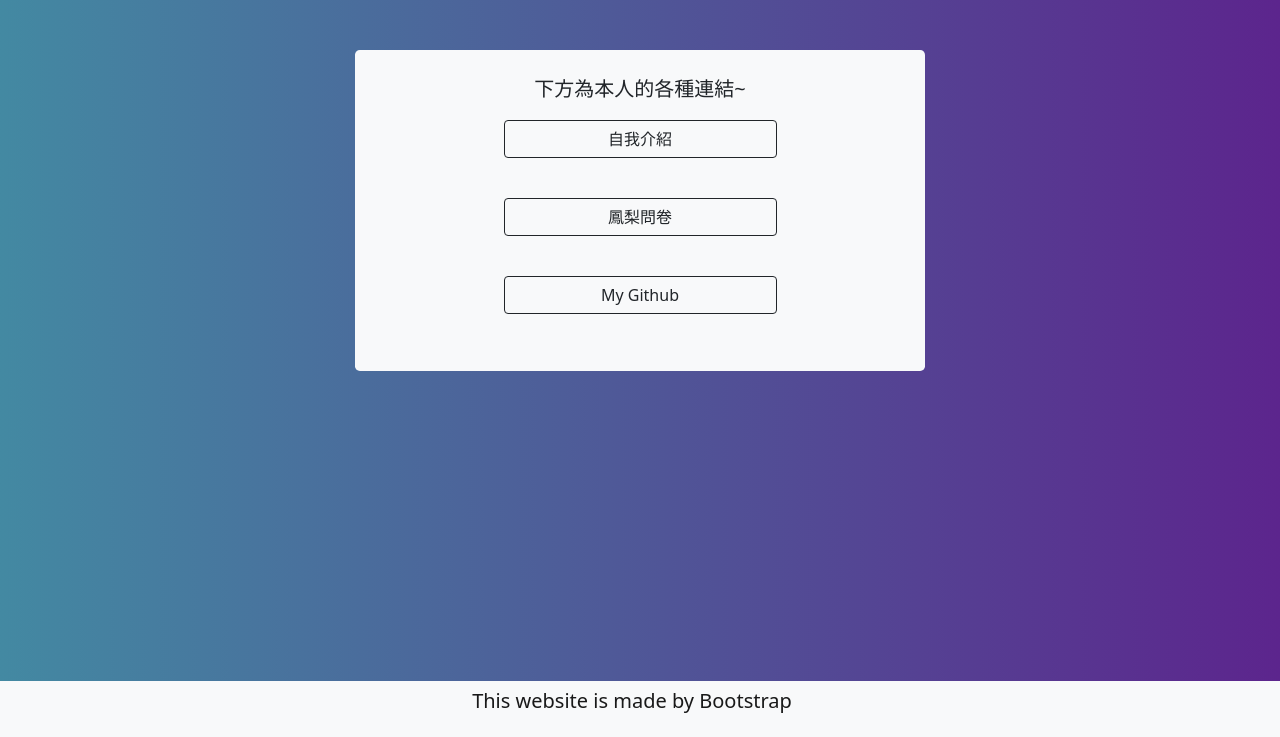
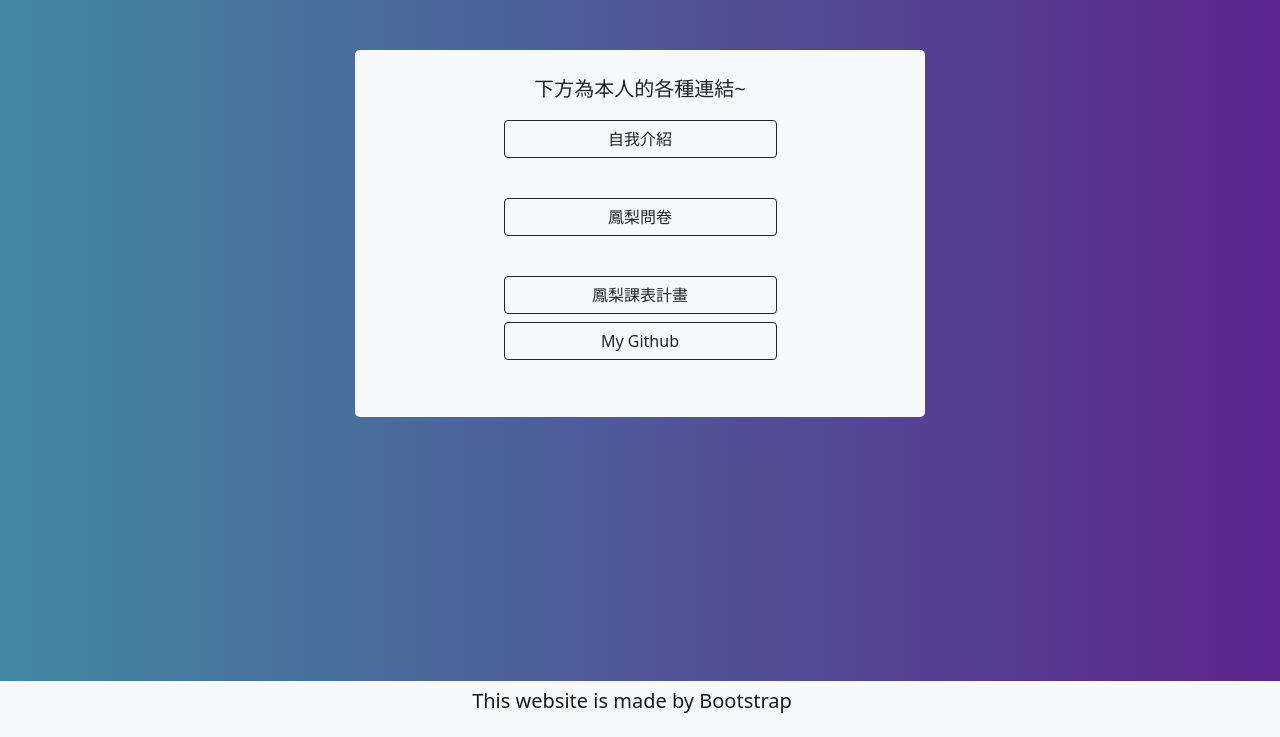
Before and after one commit to syzygy608/links_switcher, a plain HTML site: page index.html in a window 1280 px wide. Shown: the part 63-800 px from the top of the page. Drawn offline with nearby package versions, Linux system fonts and the light colour scheme.

Commit message:
Update index.html

```diff
--- a/index.html
+++ b/index.html
@@ -30,6 +30,7 @@
                         <br>
                         <button type = "button" class = "btn btn-outline-dark" onclick = "location.href = 'https://www.surveycake.com/s/dm8O3'">鳳梨問卷</button>
                         <br>
+                        <button type = "button" class = "btn btn-outline-dark" onclick = "location.href = 'https://hackmd.io/@ternence130/HkeeEf_It'">鳳梨課表計畫</button>
                         <button type = "button" class = "btn btn-outline-dark" onclick = "location.href = 'https://github.com/syzygy608'">My Github</button>
                     </div>
                 </div>
```
